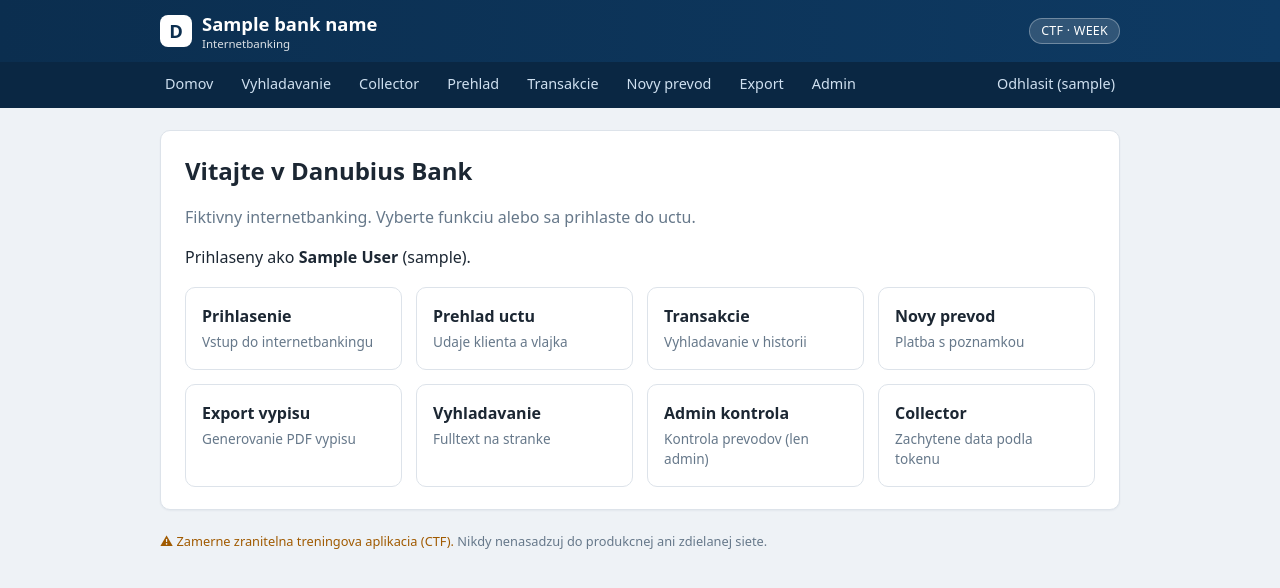
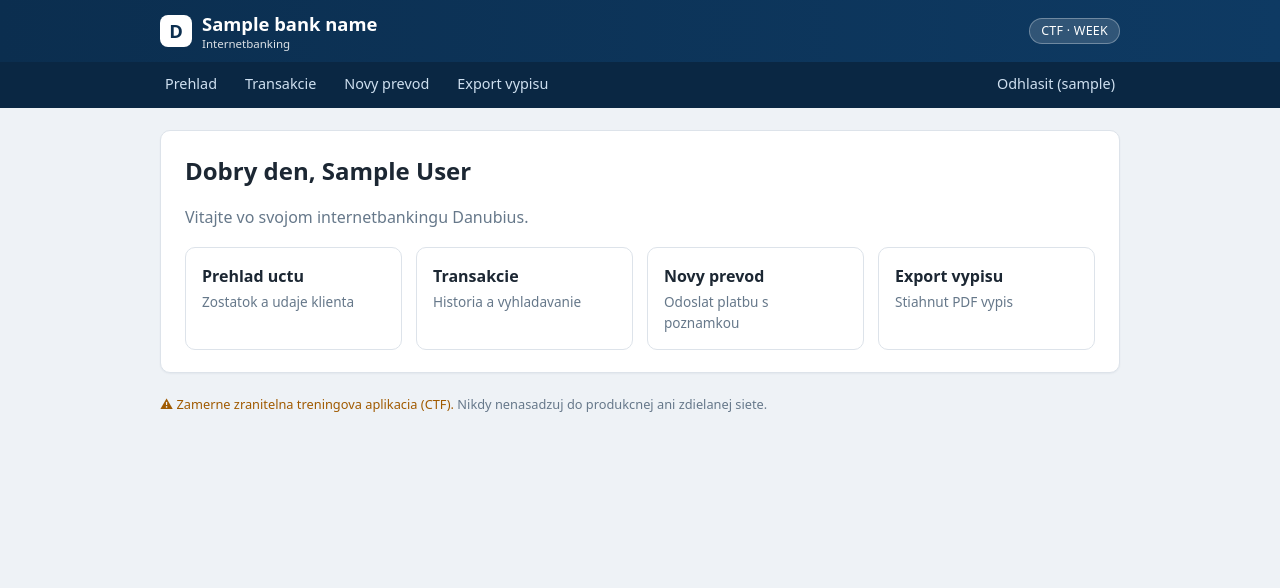
Before and after one commit to Brano21/danubius-bank, a Flask app: template app/templates/index.html in a window 1280 px wide. Shown: the top 588 px of the page. Run offline with Flask 3, Linux system fonts and the light colour scheme; the template is opened without the code that fills it: most values are stand-ins (such as "Sample title", 1, 10 or a date in 2020).

Commit message:
UX: model the app like a real bank (public site vs. authenticated portal)
- Logged out: public marketing landing (hero + login CTA); nav shows only
  Domov / Vyhladavanie / Prihlasit sa. No internal functions exposed.
- Logged in: banking portal home with function tiles; nav shows Prehlad /
  Transakcie / Novy prevod / Export. Admin link only when role == admin.
- Collector removed from the bank nav (it is an attacker tool, not a bank
  feature); endpoint kept, documented for CTFd in README.
- Verified: public page hides internal links; client vs admin nav differ;
  all five W1 attacks still work.

Co-Authored-By: Claude Opus 4.8 <noreply@anthropic.com>

```diff
--- a/app/templates/base.html
+++ b/app/templates/base.html
@@ -52,6 +52,10 @@
     .tile .t{font-weight:700;color:var(--text)}
     .tile .d{color:var(--muted);font-size:.85rem;margin-top:4px}
     .muted{color:var(--muted)}
+    .hero{padding:6px 0 14px;border-bottom:1px solid var(--line);margin-bottom:6px}
+    .lead{font-size:1.05rem;color:var(--muted);max-width:640px}
+    .btn{display:inline-block;background:var(--accent);color:#fff;padding:11px 18px;border-radius:8px;font-weight:600;margin-top:8px}
+    .btn:hover{background:#1667c2;text-decoration:none}
     pre{background:#0e1b2a;color:#67e480;padding:12px;border-radius:8px;overflow:auto;font-size:.86rem}
     footer{max-width:1000px;margin:18px auto;padding:0 20px 30px;color:var(--muted);font-size:.8rem}
     footer .warn{color:#a05a00}
@@ -69,18 +73,19 @@
   </header>
   <nav class="mainnav">
     <div class="inner">
-      <a href="{{ url_for('week1.index') }}">Domov</a>
-      <a href="{{ url_for('week1.search') }}">Vyhladavanie</a>
-      <a href="{{ url_for('week1.collector_home') }}">Collector</a>
       {% if client %}
         <a href="{{ url_for('week1.dashboard') }}">Prehlad</a>
         <a href="{{ url_for('week1.transactions') }}">Transakcie</a>
         <a href="{{ url_for('week1.transfer') }}">Novy prevod</a>
-        <a href="{{ url_for('week1.export') }}">Export</a>
-        <a href="{{ url_for('week1.admin_review') }}">Admin</a>
+        <a href="{{ url_for('week1.export') }}">Export vypisu</a>
+        {% if client.role == 'admin' %}
+          <a href="{{ url_for('week1.admin_review') }}">Admin kontrola</a>
+        {% endif %}
         <a class="spacer" href="{{ url_for('week1.logout') }}">Odhlasit ({{ client.username }})</a>
       {% else %}
-        <a class="spacer" href="{{ url_for('week1.login') }}">Prihlasit</a>
+        <a href="{{ url_for('week1.index') }}">Domov</a>
+        <a href="{{ url_for('week1.search') }}">Vyhladavanie</a>
+        <a class="spacer" href="{{ url_for('week1.login') }}">Prihlasit sa</a>
       {% endif %}
     </div>
   </nav>
--- a/app/templates/index.html
+++ b/app/templates/index.html
@@ -1,18 +1,30 @@
 {% extends "base.html" %}
 {% block content %}
-  <h1>Vitajte v Danubius Bank</h1>
-  <p class="muted">Fiktivny internetbanking. Vyberte funkciu alebo sa prihlaste do uctu.</p>
-  {% if client %}
-    <p>Prihlaseny ako <strong>{{ client.full_name }}</strong> ({{ client.username }}).</p>
-  {% endif %}
+{% if client %}
+  {# Prihlaseny: portalovy domov s bankovymi funkciami #}
+  <h1>Dobry den, {{ client.full_name }}</h1>
+  <p class="muted">Vitajte vo svojom internetbankingu Danubius.</p>
   <div class="grid">
-    <a class="tile" href="{{ url_for('week1.login') }}"><div class="t">Prihlasenie</div><div class="d">Vstup do internetbankingu</div></a>
-    <a class="tile" href="{{ url_for('week1.dashboard') }}"><div class="t">Prehlad uctu</div><div class="d">Udaje klienta a vlajka</div></a>
-    <a class="tile" href="{{ url_for('week1.transactions') }}"><div class="t">Transakcie</div><div class="d">Vyhladavanie v historii</div></a>
-    <a class="tile" href="{{ url_for('week1.transfer') }}"><div class="t">Novy prevod</div><div class="d">Platba s poznamkou</div></a>
-    <a class="tile" href="{{ url_for('week1.export') }}"><div class="t">Export vypisu</div><div class="d">Generovanie PDF vypisu</div></a>
-    <a class="tile" href="{{ url_for('week1.search') }}"><div class="t">Vyhladavanie</div><div class="d">Fulltext na stranke</div></a>
-    <a class="tile" href="{{ url_for('week1.admin_review') }}"><div class="t">Admin kontrola</div><div class="d">Kontrola prevodov (len admin)</div></a>
-    <a class="tile" href="{{ url_for('week1.collector_home') }}"><div class="t">Collector</div><div class="d">Zachytene data podla tokenu</div></a>
+    <a class="tile" href="{{ url_for('week1.dashboard') }}"><div class="t">Prehlad uctu</div><div class="d">Zostatok a udaje klienta</div></a>
+    <a class="tile" href="{{ url_for('week1.transactions') }}"><div class="t">Transakcie</div><div class="d">Historia a vyhladavanie</div></a>
+    <a class="tile" href="{{ url_for('week1.transfer') }}"><div class="t">Novy prevod</div><div class="d">Odoslat platbu s poznamkou</div></a>
+    <a class="tile" href="{{ url_for('week1.export') }}"><div class="t">Export vypisu</div><div class="d">Stiahnut PDF vypis</div></a>
+    {% if client.role == 'admin' %}
+      <a class="tile" href="{{ url_for('week1.admin_review') }}"><div class="t">Admin kontrola</div><div class="d">Kontrola nahlasenych prevodov</div></a>
+    {% endif %}
   </div>
+{% else %}
+  {# Neprihlaseny: verejna marketingova landing page #}
+  <div class="hero">
+    <h1>Danubius Bank &mdash; internetbanking pre kazdy den</h1>
+    <p class="lead">Platby, karty a vypisy na jednom mieste. Prihlaste sa do svojho
+       uctu a spravujte svoje financie bezpecne 24/7.</p>
+    <a class="btn" href="{{ url_for('week1.login') }}">Prihlasit sa do internetbankingu</a>
+  </div>
+  <div class="grid">
+    <div class="tile"><div class="t">Okamzite platby</div><div class="d">SEPA prevody a trvale prikazy v realnom case.</div></div>
+    <div class="tile"><div class="t">Platobne karty</div><div class="d">Sprava kariet, limitov a bezpecnostnych nastaveni.</div></div>
+    <div class="tile"><div class="t">Bezpecnost na prvom mieste</div><div class="d">Prihlasenie s ochranou a nepretrzity dohlad transakcii.</div></div>
+  </div>
+{% endif %}
 {% endblock %}
```
Also changed, not shown: README.md.
